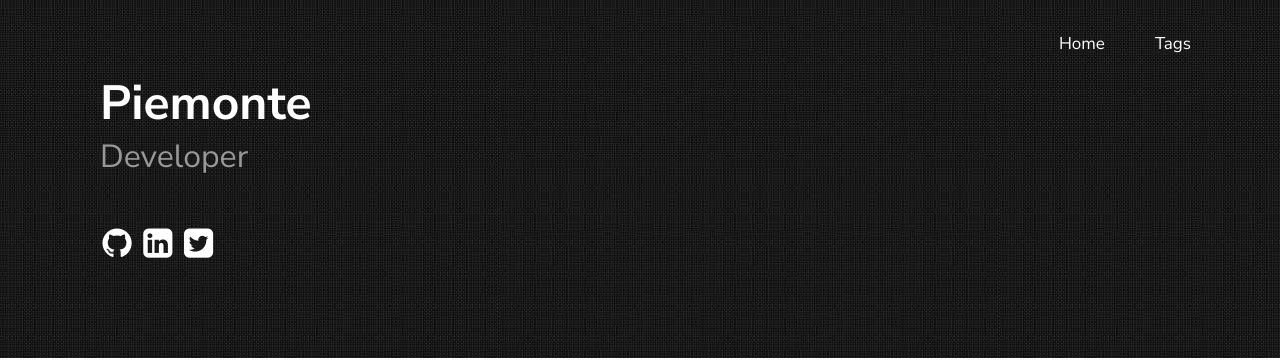
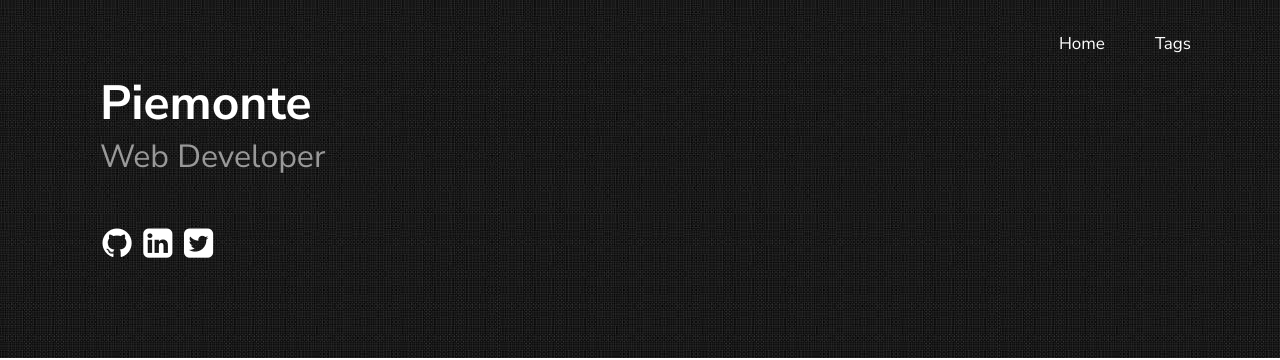
Before and after one commit to piemonte93/piemonte93.github.io, a Jekyll site: the page built from index.md, in a window 1280 px wide and 900 px high. Shown: the top 360 px of the window. Built offline with Jekyll 4.4.1, drawn with Linux system fonts in a browser that asks for light colours.

Commit message:
Change tagline

```diff
--- a/_config.yml
+++ b/_config.yml
@@ -15,7 +15,7 @@ sass:
 # permalink: /posts/:title/
 texture:
   title: Piemonte
-  tagline: Developer
+  tagline: Web Developer
   date_format: "%y, %b %-d"
   style: black
   showNav: true
```
